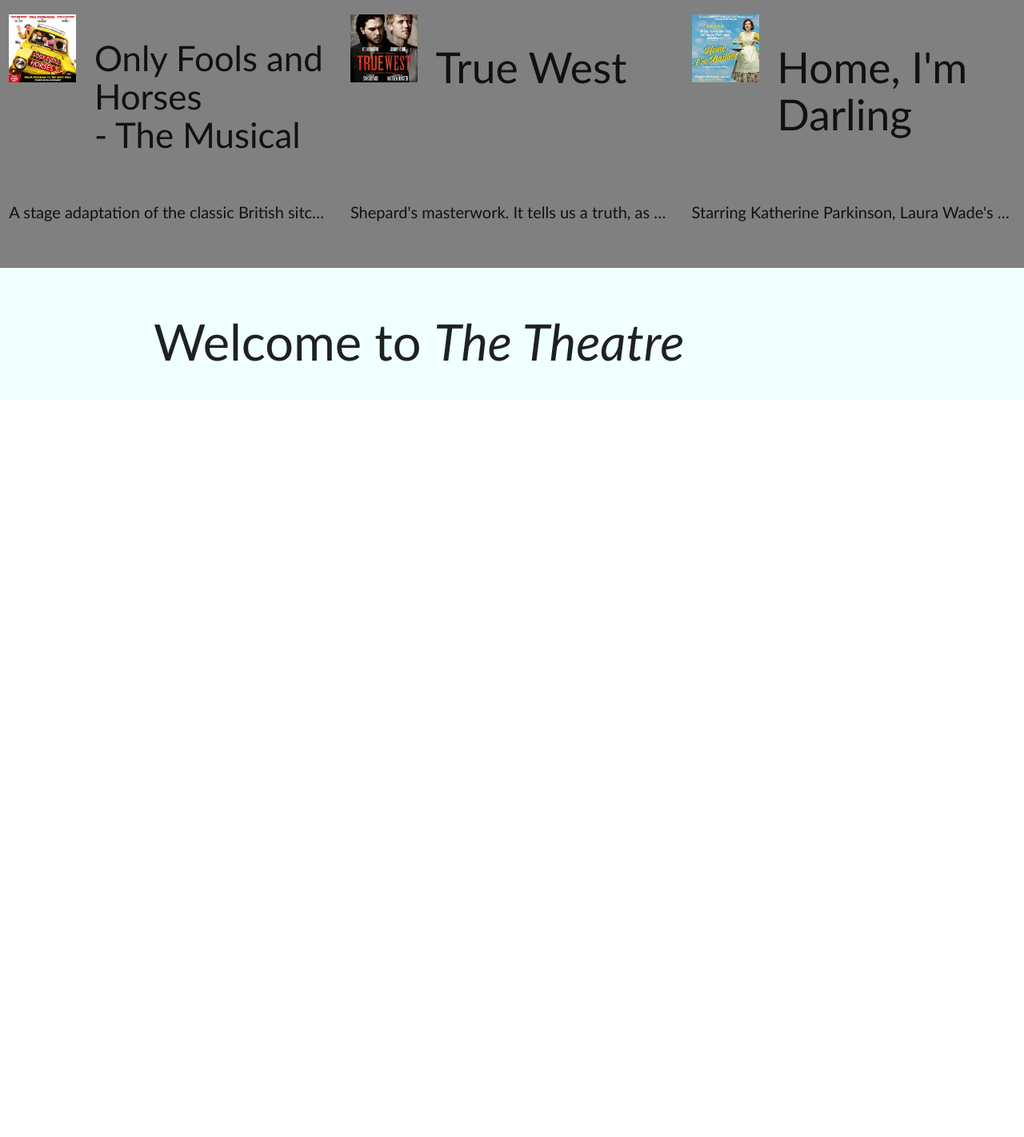
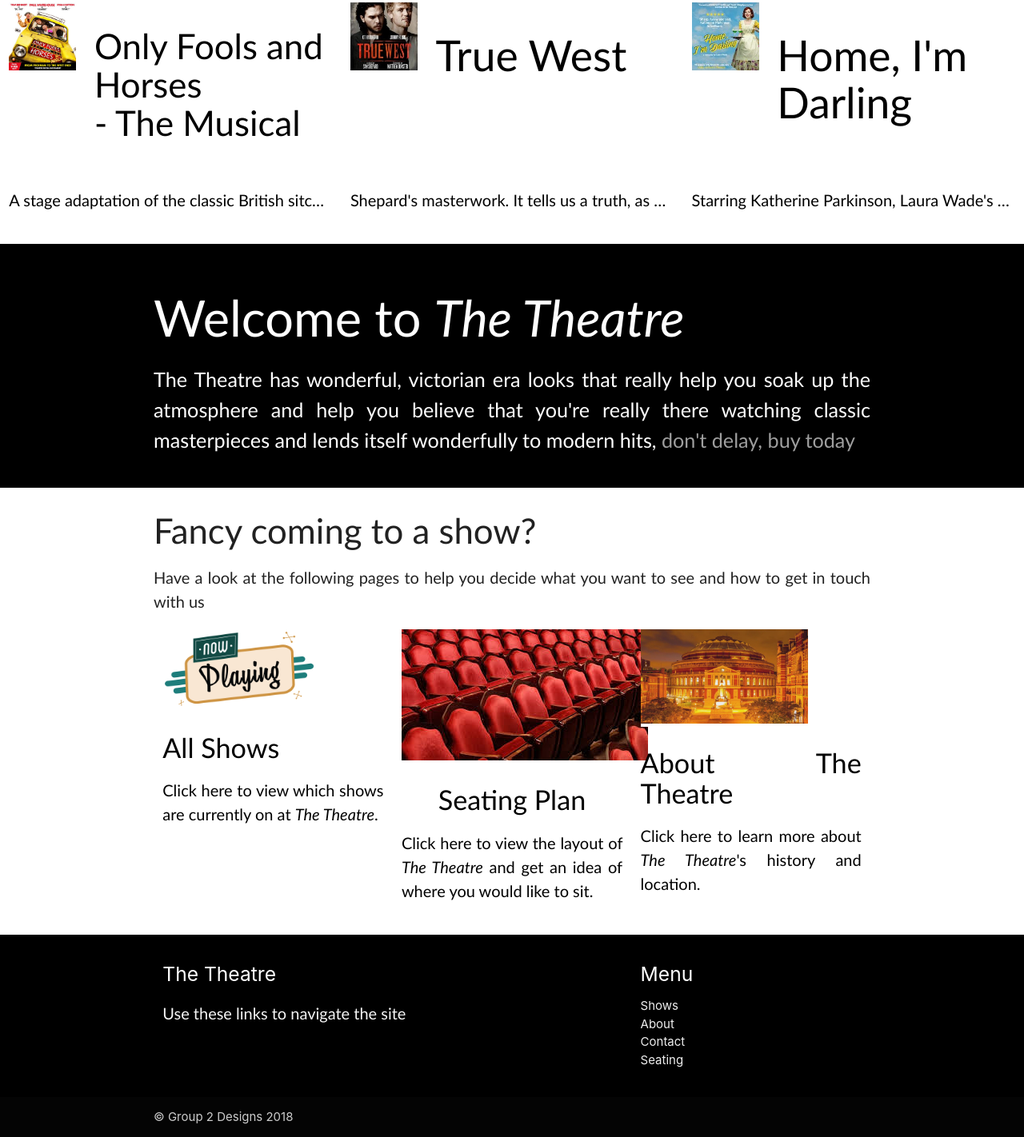
Before and after one commit to neillj14/COM321-Assignment, a plain HTML site: page index.html in a window 1280 px wide. Shown: the part 197-1619 px from the top of the page at 80% size. Before the commit the page ends 800 px from the top, so only its background shows below. Drawn offline with nearby package versions, Linux system fonts and the light colour scheme.

Commit message:
Finished index.html
Added images and more sections to the home page

```diff
--- a/assets/stylesheets/main.css
+++ b/assets/stylesheets/main.css
@@ -1,14 +1,28 @@
 #main-body ,p{
     text-align: justify;
     font-size:15pt;
-    font-family:'Gill Sans', 'Gill Sans MT', Calibri, 'Trebuchet MS', sans-serif
+    font-family:'Gill Sans', 'Gill Sans MT', Calibri, 'Trebuchet MS', sans-serif;
 }
 .more-info{
-    background-color:azure;
+    background-color:black;
+    color:white;
 }
 #main-body{
-    background-color:grey;
+    background-color:white;
 }
 h2, h3{
     text-align:left;
 }
+.teaser-section,
+.teaser-section a,
+.teaser-section a:visited
+.other-pages,
+.other-pages a,
+.other-pages a:visited{
+    background-color: white;
+    color:black;
+}
+.teaser-section a:hover,
+.other-pages a:hover{
+    color: grey;
+}
--- a/index.html
+++ b/index.html
@@ -54,48 +54,71 @@
             <a href="contact.html">Contact</a>
         </li>
     </ul>
+    <main>
         <!--Content-->
         <div id="main-body">
             <div>
-            <div class="teaser-table section">
+                <div class="teaser-section">
                     <h1 class="center">What's On</h1>
                     <div class="row">
                         <div class="teaser">
+                            <a href="shows.html#fools&amp;horses">
                                 <div class="col s1">
-                            <img src="assets/images/home/onlyFoolsAndHorses.jpg" alt="Only Fools and Horses - The Musical" width=100%>
+                                    <img src="assets/images/home/onlyFoolsAndHorses.jpg" alt="Only Fools and Horses - The Musical"
+                                        width=100%>
                                 </div>
                                 <div class="col s3">
-                            <h3>Only Fools and Horses
-                                <br>- The Musical</h2>
+
+                                    <h3 class="hide-on-med-and-down">Only Fools and Horses
+                                        <br>- The Musical</h3>
+                                    <h5 class="show-on-medium-and-down hide-on-med-and-up">Only Fools and Horses - The
+                                        Musical</h5>
+                            </a>
                         </div>
                     </div>
                     <div class="teaser">
+                        <a href="shows.html#true_west">
+
                             <div class="col s1">
                                 <img src="assets/images/home/trueWest.jpg" alt="True West" width=100%>
                             </div>
                             <div class="col s3">
-                            <h2>True West</h2>
+                                <h2 class="hide-on-med-and-down">True West</h2>
+                                <h5 class="show-on-medium-and-down hide-on-med-and-up">True West</h5>
                             </div>
+                        </a>
                     </div>
                     <div class="teaser">
+                        <a href="shows.html#home_im_darling">
                             <div class="col s1">
                                 <img src="assets/images/home/home.jpg" alt="Home, I'm Darling" width=100%>
                             </div>
                             <div class="col s3">
-                            <h2>Home, I'm Darling</h2>
+                                <h2 class="hide-on-med-and-down">Home, I'm Darling</h2>
+                                <h5 class="show-on-medium-and-down hide-on-med-and-up">Home, I'm Darling</h5>
                             </div>
+                        </a>
                     </div>
                 </div>
                 <div class="row">
-                    <p class="col s4 truncate text-flow">A stage adaptation of the classic British sitcom Only Fools and Horses, co-written by Paul Whitehouse,
+                    <p class="col s4 truncate text-flow"> <a href="shows.html#fools&amp;horses">
+                            A stage adaptation of the classic British sitcom Only Fools and
+                            Horses, co-written by Paul Whitehouse,
                             is set to open in London's West End at the Theatre Royal Haymarket in 2019.
+                        </a>
                     </p>
-                    <p class="col s4 truncate text-flow">Shepard's masterwork. It tells us a truth, as glimpsed by a 37 year old genius.’ New York Post ‘Sam
-                        Shepard
+                    <p class="col s4 truncate text-flow"> <a href="shows.html#true_west">
+                            Shepard's masterwork. It tells us a truth, as glimpsed by a 37
+                            year old genius.’ New York Post ‘Sam
+                            Shepard</a>
                     </p>
-                    <p class="col s4 truncate text-flow">Starring Katherine Parkinson, Laura Wade's new play about a woman who aims to live an idealistic 1950s
-                        life as a housewife, will transfer to the West End's Duke of York's Theatre in January 2019. Tickets
-                        will go on sale on 9th November.</p>
+                    <p class="col s4 truncate text-flow"> <a href="shows.html#home_im_darling">
+                            Starring Katherine Parkinson, Laura Wade's new play about a woman
+                            who aims to live an idealistic 1950s
+                            life as a housewife, will transfer to the West End's Duke of York's Theatre in January
+                            2019.
+                            Tickets
+                            will go on sale on 9th November.</a></p>
                 </div>
             </div>
         </div>
@@ -103,11 +126,71 @@
             <div class="container">
                 <h1 class="text-flow">Welcome to
                     <i>The Theatre
-                        <i>
+                    </i>
                 </h1>
+                <p class="flow-text">The Theatre has wonderful, victorian era looks that really help you soak up the
+                    atmosphere and help you
+                    believe that you're really there watching classic masterpieces and lends itself wonderfully to
+                    modern
+                    hits, <a  class="grey-text" href="booking.html">don't delay, buy today</a></p>
+            </div>
+        </div>
+        <div class="other-pages">
+            <div class="container">
+                <h3>Fancy coming to a show?</h3>
+                <p>Have a look at the following pages to help you decide what you want to see and how to get in touch
+                    with us</p>
+                <div class="row">
+                    <div class="col s4">
+                        <a href="seating-plan.html">
+                            <img src="assets/images/home/showsprev.png" width=69.07630522088353%>
+                            <h4>All Shows</h4>
+                            <p>Click here to view which shows are currently on at <i>The Theatre</i>.</p>
+                        </a>
+                    </div>
+                    <div class="col s4 center">
+                        <a href="seating-plan.html">
+                            <img src="assets/images/home/seats.jpg">
+                            <h4>Seating Plan</h4>
+                            <p>Click here to view the layout of <i>The Theatre</i> and get an idea of where you would like to sit.</p>
+                        </a>
+                    </div>
+                    <div class="col s4">
+                        <a href="seating-plan.html">
+                            <img src="assets/images/home/about.jpg" width=75.9375%>
+                            <h4>About The Theatre</h4>
+                            <p>Click here to learn more about <i>The Theatre</i>'s history and location.</p>
+                        </a>
                     </div>
                 </div>
             </div>
+        </div>
+    </main>
+    <!--Footer-->
+    <footer class="page-footer black">
+        <div class="container">
+            <div class="row">
+                <div class="col l6 s12">
+                    <h5 class="white-text">The Theatre</h5>
+                    <p class="grey-text text-lighten-4">Use these links to navigate the site</p>
+                </div>
+                <div class="col l4 offset-l2 s12">
+                    <h5 class="white-text">Menu</h5>
+                    <ul>
+                        <li><a class="grey-text text-lighten-3" href="shows.html">Shows</a></li>
+                        <li><a class="grey-text text-lighten-3" href="about.html">About</a></li>
+                        <li><a class="grey-text text-lighten-3" href="contact.html">Contact</a></li>
+                        <li><a class="grey-text text-lighten-3" href="seating-plan.html">Seating</a></li>
+                    </ul>
+                </div>
+            </div>
+        </div>
+        <div class="footer-copyright">
+            <div class="container">
+                &copy; Group 2 Designs 2018
+            </div>
+        </div>
+    </footer>
     <!--Load javascript here for efficiency-->
     <script type="text/javascript" src="https://code.jquery.com/jquery-2.1.1.min.js"></script>
     <script type="text/javascript" src="assets/js/materialize.min.js"></script>
```
Also changed, not shown: assets/images/home/about.jpg (added), assets/images/home/contact.jpg (added), assets/images/home/seats.jpg (added), assets/images/home/showsprev.png (added). Lines whose indentation alone changed are shown as unchanged.
